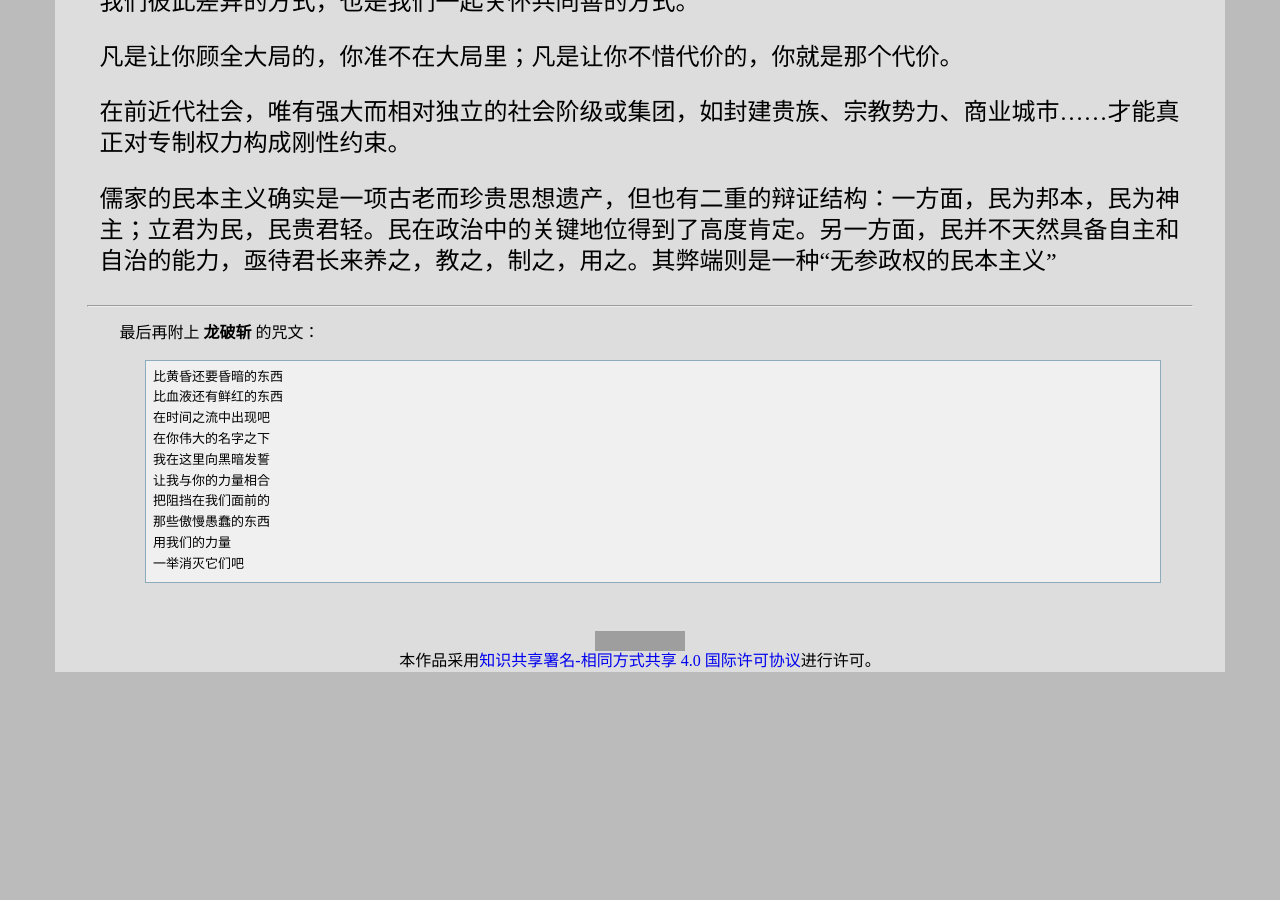
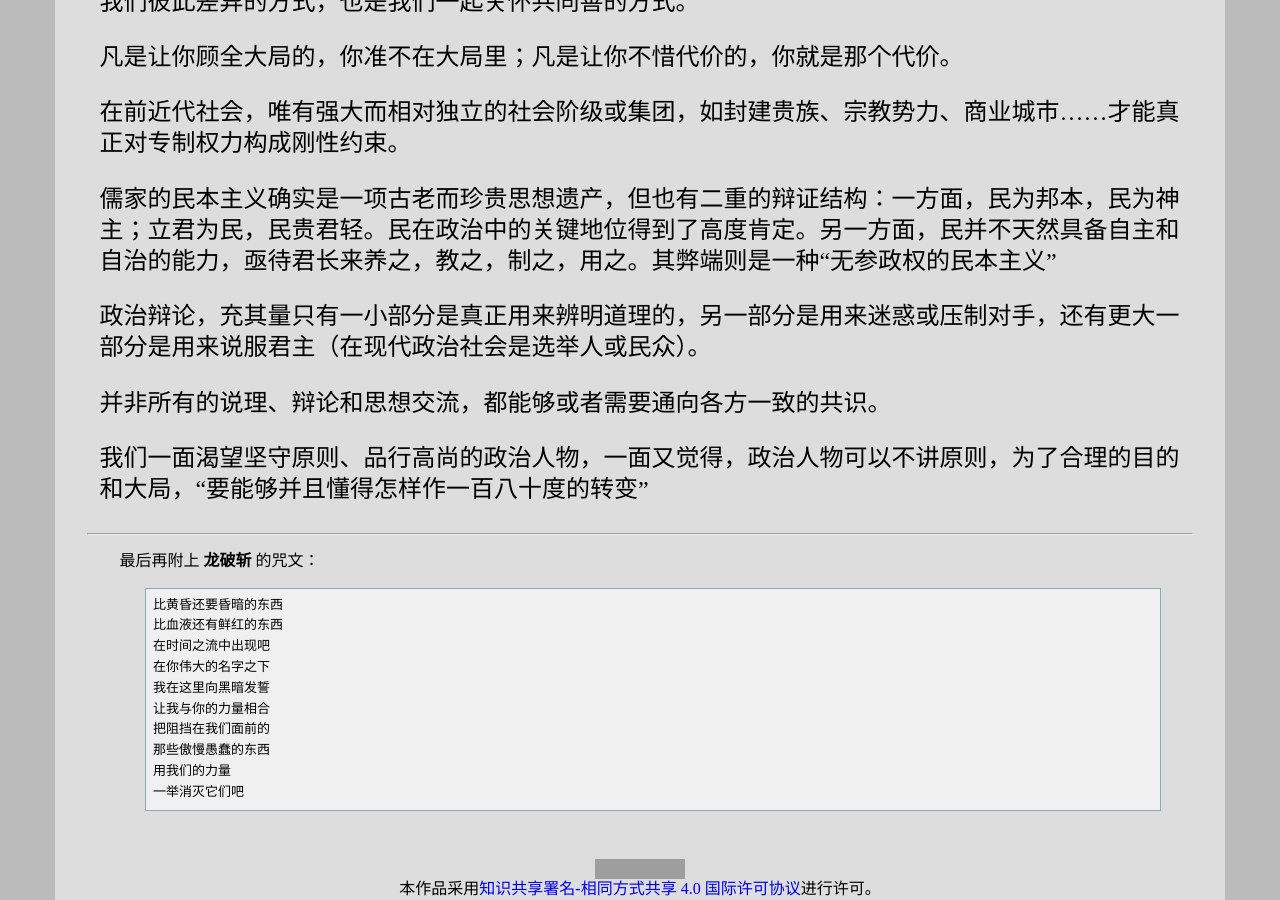
Before and after one commit to leiqin/leiqin.github.io, a Jekyll site: the page built from shoucang/revelation.markdown, in a window 1280 px wide and 900 px high, scrolled down 10341 px. Built offline with Jekyll 4.4.1, drawn with Linux system fonts in a browser that asks for light colours; nearby versions of some CDN libraries; before the commit the page ends 11013 px from its top, so only the background shows below that; part of the change alters nothing that is shown; some of the changed text lies outside the part shown; grey boxes are pictures that could not be loaded.

Commit message:
添加克雷圣经

```diff
--- a/shoucang/revelation.markdown
+++ b/shoucang/revelation.markdown
@@ -509,6 +509,15 @@ title: 克雷圣经
 儒家的民本主义确实是一项古老而珍贵思想遗产，但也有二重的辩证结构：一方面，民为邦本，民为神主；立君为民，民贵君轻。民在政治中的关键地位得到了高度肯定。另一方面，民并不天然具备自主和自治的能力，亟待君长来养之，教之，制之，用之。其弊端则是一种“无参政权的民本主义”
 :   图书 [王安石“强辩”考](https://book.douban.com/subject/36896671/) 第七章 “民本”陷阱 古代政治思想关于民的讨论，基本都可以归入“民本主义”的大范畴。这确实是一项古老而珍贵思想遗产，清末知识精英对近代民权思想的接受和转化，就是以民本思想为媒介的。但是，类似天命观，儒家的民本主义也有二重的辩证结构：一方面，民为邦本，民为神主；立君为民，民贵君轻。民在政治中的关键地位得到了高度肯定。另一方面，民并不天然具备自主和自治的能力，亟待君长来养之，教之，制之，用之。其效果也类似天命观，前一方面对皇权有规范化的作用，后一方面对皇权有正当化的作用。其弊端则是一种“无参政权的民本主义”。  更重要的是，民本思想不仅视“民”为完全消极的政治活动者，还蕴含了一种精英式的自负、家长式的傲慢：“民可使由之，不可使知之。”士大夫比民众自身更清楚民众的利益，所以，后者的意愿只能由前者来垄断、规定和表达。 极少一部分具有政治智慧和远见，掌握了“道”或“理义”的人，有权迫使“愚民”接受他们判断为正确的结果。  究竟什么才算真正的“民本”、“利民”或“爱民”，古代思想家和政治家们或许存在分歧（比如，道之以德，齐之以礼；道之以政，齐之以刑），但是，在对“民”和“民意”的态度上，他们本质上属于同一类型。 在传统思想中，“人”是仁义礼智、“四端”完备，但是，“民”从来都是“别而言之则愚，合而言之则圣”。说民是“愚”，实质上是诋毁他们看不清自己的根本利益，遑论更高的“善”；说民是“圣”，实质上是害怕他们被欺侮得太过会起来造反。水主要是用来载舟的，有时亦能覆舟。正是在这一愚一圣之间，政治诡辩有了最充分的施展余地。 （一些执着于“启蒙”情结的人很可能就是受困于这种古老的“无参政权的民本主义”，桎梏于古老思想的弊端而不自知，却傲慢的想要“启蒙”自认为是“愚民”的他者）
 
+政治辩论，充其量只有一小部分是真正用来辨明道理的，另一部分是用来迷惑或压制对手，还有更大一部分是用来说服君主（在现代政治社会是选举人或民众）。
+:   图书 [王安石“强辩”考](https://book.douban.com/subject/36896671/) 结语
+
+并非所有的说理、辩论和思想交流，都能够或者需要通向各方一致的共识。
+:   图书 [王安石“强辩”考](https://book.douban.com/subject/36896671/) 结语
+
+我们一面渴望坚守原则、品行高尚的政治人物，一面又觉得，政治人物可以不讲原则，为了合理的目的和大局，“要能够并且懂得怎样作一百八十度的转变”
+:   图书 [王安石“强辩”考](https://book.douban.com/subject/36896671/) 结语 或许，北宋政治最吸引人的地方，莫过于这个时代和这套制度竟能允许王安石、司马光这样的儒家理想主义者升到能够真正左右国家命运的高位，并且，在获得权势的过程中，他们几乎没有受到权力腐化的侵蚀。单是这一点，北宋政治也足以得到很高的评价。  那么，又该如何评价这些儒生政治家的思想和实践之间的关系？比如，当他们在政治辩论、政策实施和权力斗争中似乎表现得没那么讲原则，在某种程度上牺牲甚至背弃了原则的时候，当他们在不同场合表示可以为了“大善”而为“小恶”，为了一部分人（有时是少数有时是多数，有时是权势者有时是弱者）的利益而牺牲另一部分人的时候。这时候，是否应该抛开道德、理想，不论他们自命承担的价值世界，用更现实主义的标准来看待他们，视同那些工具理性的官僚，或是黎塞留、皮特、俾斯麦一类的政治家？  排除刘子健先生说的“弄权型”政治人物，新法阵营和反新法阵营的政治家们，皆真诚信奉各自在著述中表达出来的儒家思想精髓，渴望通过政治来实现理想的上古圣王之道，“先王之法言、德行、治天下之意”。其中，最根本的是德行，即个体人格对“道”的体悟和践履；至于德政，则是在贤人政治下，“道”这一永恒、普遍原理的自然展开和实现。先“内圣”，后“外王”，像王安石说的：“先吾身而后吾人。吾身治矣，而人之治不治，系吾得志与否而！”然而，现实同他的想法似乎完全相反。在变法过程中，从政敌、同伴乃至新法本身，王安石得到的是一次比一次严重的挫折感；不仅如此，他常常在激烈的辩论和政争中偏离自我。很多时候，他还在为一些他自己都未必相信的观念和立场坚决辩护。很难说，这种遭遇一刻都未曾反过来动摇他对那一套理想的合法性根基的信仰。这一段非同寻常的经历，对他来说应该也是非常纠结和痛苦的，他还因此失去了至亲至爱之人。神宗对荆公是“八年不复召”，这八年中，荆公也不曾希冀重回原来那个一人之下万人之上的相位。
+
 
 * * *
 
```
